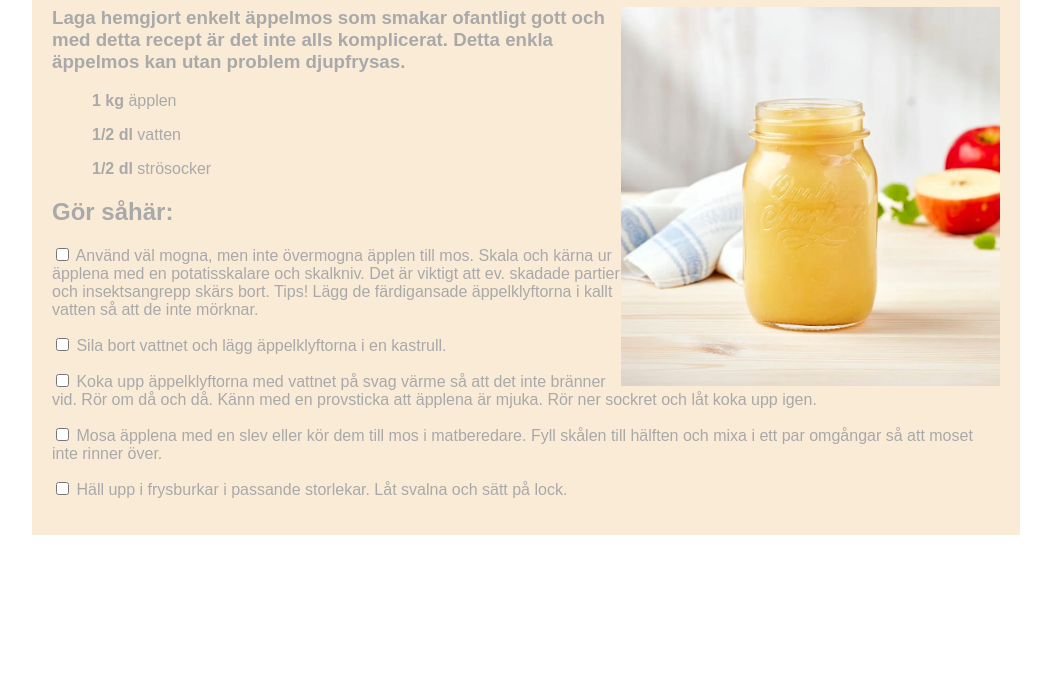
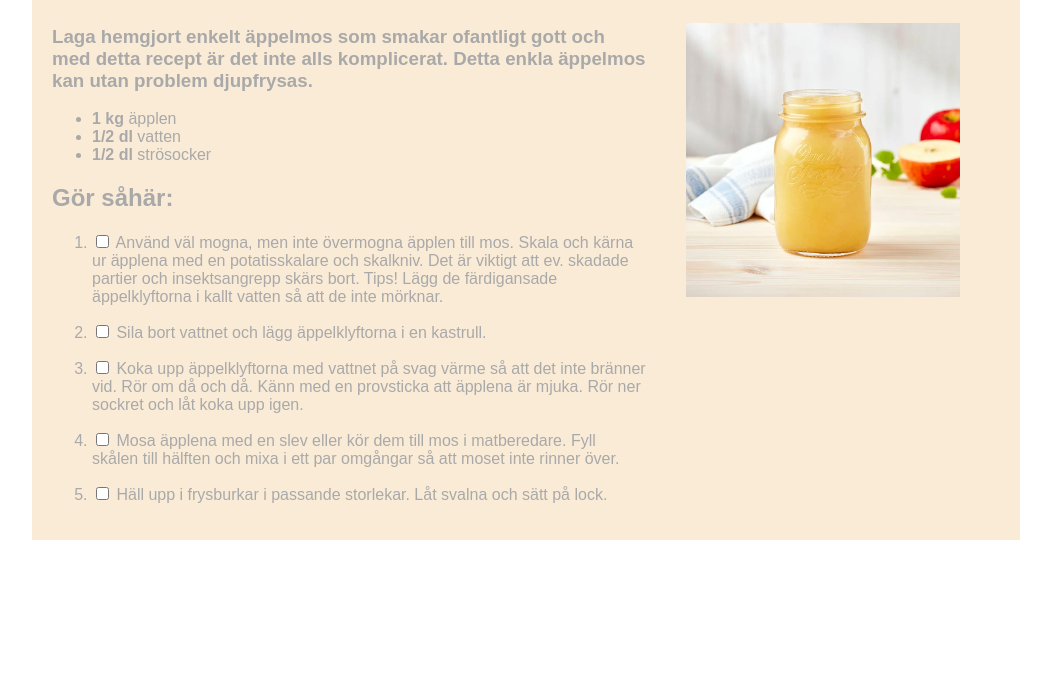
Before and after one commit to ojonss/Webbutveckling-UI-UX, a plain HTML site: page Ovningar/week1/recept.html in a window 1280 px wide. Shown: the part 101-800 px from the top of the page, without its empty margins (114-1165 px from the left). Drawn offline with Linux system fonts and the light colour scheme.

Commit message:
some tests

```diff
--- a/Ovningar/week1/recept.html
+++ b/Ovningar/week1/recept.html
@@ -1,55 +1,77 @@
 <!DOCTYPE html>
 <html lang="en">
+
 <head>
     <meta charset="UTF-8">
     <meta name="viewport" content="width=device-width, initial-scale=1.0">
     <title>Äpplemos recept</title>
+    <link rel="stylesheet" href="style.css" type="text/css">
 </head>
+
 <body style="color: bisque;">
-    <div style="width: 75%; margin: 0 auto; background-color:antiquewhite; padding: 20px; color: darkgray; font-family: 'Arial'">
-        <div>
-            <h1>Äpplemos</h1>
-            <img src="../../bilder/enkelt_appelmos.jpg" alt="Äpplemos" style="float:right; width: 40%; height: auto;">
+    <div
+        style="width: 75%; margin: 0 auto; background-color:antiquewhite; padding: 20px; color: darkgray; font-family: 'Arial'">
+        <h1 style="text-align: center;">Äpplemos</h1>
+        <article class="bild">
+            <section>
                 <h3>Laga hemgjort enkelt äppelmos som smakar ofantligt gott och med detta recept är det
                     inte alls komplicerat. Detta enkla äppelmos kan utan problem djupfrysas.</h3>
                 <p>
-                <ol><b>1 kg</b> äpplen</ol>
-                <ol><b>1/2 dl</b> vatten</ol>
-                <ol><b>1/2 dl</b> strösocker</ol>
+                <ul>
+                    <li><b>1 kg</b> äpplen</li>
+                    <li><b>1/2 dl</b> vatten</li>
+                    <li><b>1/2 dl</b> strösocker</li>
+                </ul>
                 </p>
-        </div>
+                <section>
                     <h2>Gör såhär:</h2>
-        <label>
+                    <ol>
+                        <li>
                             <p>
                                 <input type="checkbox">
-                Använd väl mogna, men inte övermogna äpplen till mos. Skala och kärna ur äpplena med en potatisskalare och skalkniv. Det är viktigt att ev. skadade partier och insektsangrepp skärs bort. Tips! Lägg de färdigansade äppelklyftorna i kallt vatten så att de inte mörknar.
+                                Använd väl mogna, men inte övermogna äpplen till mos. Skala och kärna ur äpplena med en
+                                potatisskalare och skalkniv. Det är viktigt att ev. skadade partier och insektsangrepp
+                                skärs bort.
+                                Tips! Lägg de färdigansade äppelklyftorna i kallt vatten så att de inte mörknar.
                             </p>
-        </label>
-        <label>
+                        </li>
+                        <li>
                             <p>
                                 <input type="checkbox">
                                 Sila bort vattnet och lägg äppelklyftorna i en kastrull.
                             </p>
-        </label>
-        <label>
+                        </li>
+                        <li>
                             <p>
                                 <input type="checkbox">
-                Koka upp äppelklyftorna med vattnet på svag värme så att det inte bränner vid. Rör om då och då. Känn med en provsticka att äpplena är mjuka. Rör ner sockret och låt koka upp igen.
+                                Koka upp äppelklyftorna med vattnet på svag värme så att det inte bränner vid. Rör om då
+                                och då.
+                                Känn med en provsticka att äpplena är mjuka. Rör ner sockret och låt koka upp igen.
                             </p>
-        </label>
-        <label>
+                        </li>
+                        <li>
                             <p>
                                 <input type="checkbox">
-                Mosa äpplena med en slev eller kör dem till mos i matberedare. Fyll skålen till hälften och mixa i ett par omgångar så att moset inte rinner över.
+                                Mosa äpplena med en slev eller kör dem till mos i matberedare. Fyll skålen till hälften
+                                och mixa i
+                                ett par omgångar så att moset inte rinner över.
                             </p>
-        </label>
-        <label>
+                        </li>
+                        <li>
                             <p>
                                 <input type="checkbox">
                                 Häll upp i frysburkar i passande storlekar. Låt svalna och sätt på lock.
                             </p>
-        </label>
+                        </li>
+                    </ol>
+                </section>
+            </section>
+            <figure>
+                <img src="../../bilder/enkelt_appelmos.jpg" alt="Äpplemos" style="width: 100%; height: auto;">
+            </figure>
+        </article>
     </div>
 
 </body>
+
 </html>
--- a/Ovningar/week1/style.css
+++ b/Ovningar/week1/style.css
@@ -2,3 +2,10 @@
     display: flex;
     justify-content: space-between;
 }
+
+.falling_bild {
+    display: flex;
+    flex-direction: column; /* Stack items vertically */
+    justify-content: space-between; /* Space them evenly from top to bottom */
+    height: 100vh; /* Optional: Make the container fill the full height of the viewport */
+}
```
Lines whose indentation alone changed are shown as unchanged.
